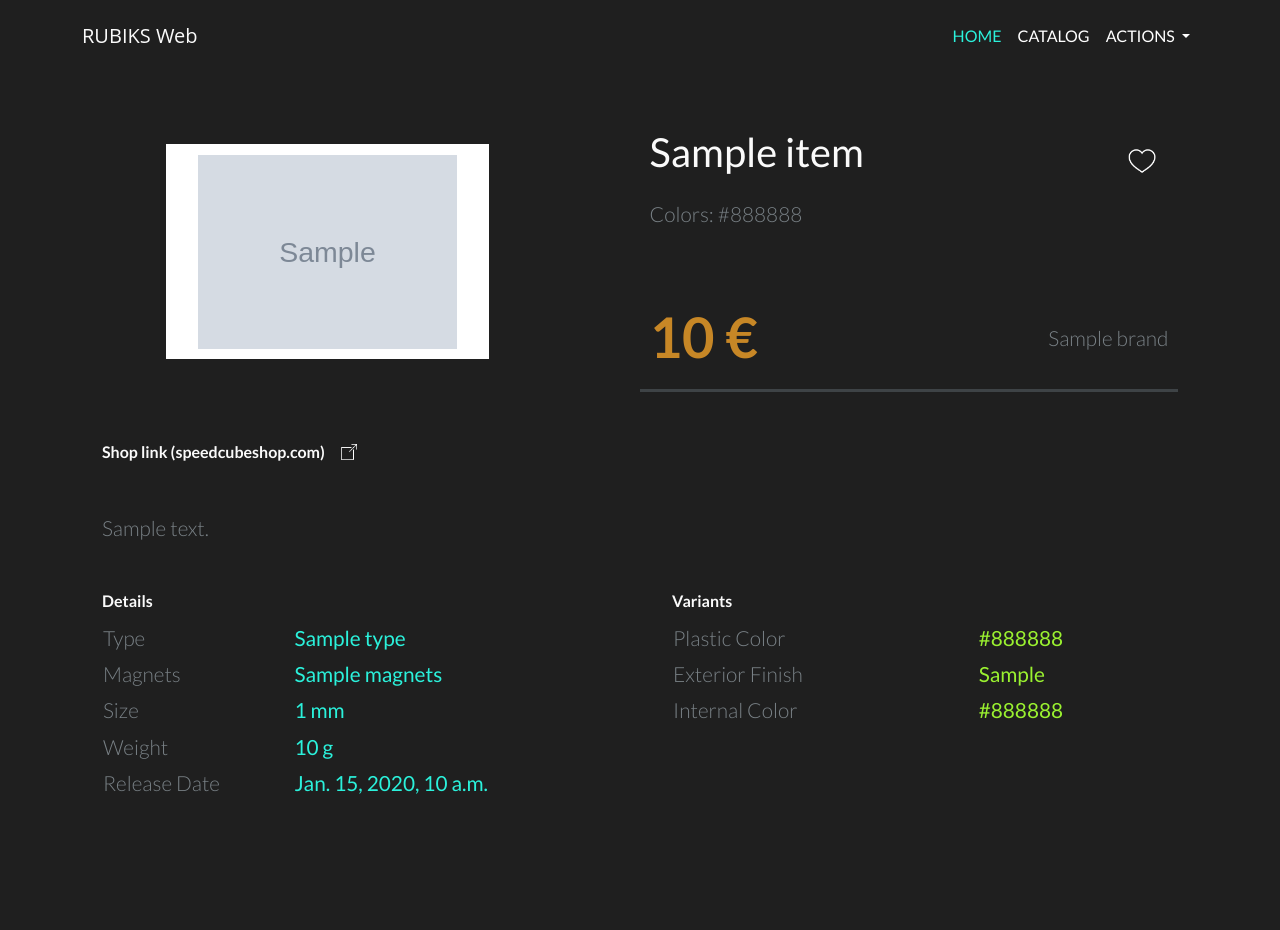
After one commit to ezegonmac/Proyecto-AII, a Django app: template src/main/templates/product_detail.html in a window 1280 px wide. The commit adds this page. Run offline with Django 3.2, Linux system fonts and the light colour scheme; the template is opened without the code that fills it: most values are stand-ins (such as "Sample title", 1, 10 or a date in 2020); grey boxes marked "Sample" are stand-in pictures.

Commit message:
Create product detail view

```diff
--- a/src/RubiksWeb/urls.py
+++ b/src/RubiksWeb/urls.py
@@ -13,8 +13,9 @@ urlpatterns = [
     path('recommendedArtists/', views.recommendedArtists),
     path('admin/', admin.site.urls),
     path('styles/', views.styles),
-    path('home/', views.home),
-    path('scraping/', views.scraping),
-    path('search_all/', views.search_all),
-    path('catalog/', views.catalog),
+    path('home/', views.home, name='home'),
+    path('scraping/', views.scraping, name='scraping'),
+    path('search_all/', views.search_all, name='search_all'),
+    path('catalog/', views.catalog, name='catalog'),
+    path('product/<int:id>', views.product_detail, name='product'),
 ]
--- a/src/main/templates/components/navbar.html
+++ b/src/main/templates/components/navbar.html
@@ -17,19 +17,15 @@
               <a class="nav-link active" aria-current="page" href="/home">Home</a>
             </li>
             <li class="nav-item ms-auto">
-              <a class="nav-link" href="#">Features</a>
-            </li>
-            <li class="nav-item ms-auto">
-              <a class="nav-link" href="#">Pricing</a>
+              <a class="nav-link" href="{% url 'catalog' %}">Catalog</a>
             </li>
             <li class="nav-item dropdown ms-auto">
                 <a class="nav-link dropdown-toggle" href="#" role="button" data-bs-toggle="dropdown" aria-expanded="false">
-                    Dropdown link
+                    Actions
                 </a>
                 <ul class="dropdown-menu">
-                    <li><a class="dropdown-item" href="#">Action</a></li>
-                    <li><a class="dropdown-item" href="#">Another action</a></li>
-                    <li><a class="dropdown-item" href="#">Something else here</a></li>
+                    <li><a class="dropdown-item" href="{% url 'scraping' %}">Scrape</a></li>
+                    <li><a class="dropdown-item" href="{% url 'search_all' %}">List all</a></li>
                 </ul>
             </li>
           </ul>
--- a/src/main/templates/components/product_card.html
+++ b/src/main/templates/components/product_card.html
@@ -5,12 +5,12 @@
         <img src="{{item.image}}" alt="{{item.name}}"/>
     </a>
     <div class="product-info">
-        <span class="product-info-top">
-            <a class="product-name" href="{{item.url}}">{{item.name}}</a>
+        <div class="product-info-top">
+            <a class="product-name" href="{% url 'product' item.id %}">{{item.name}}</a>
             <button class="product-like">
                 <img src="{% static 'icons/like-50.png' %}" alt="like">
             </button>
-        </span>
+        </div>
         <p class="product-price">{{item.price}} €</p>
     </div>
 </div>
--- /dev/null
+++ b/src/main/templates/product_detail.html
@@ -0,0 +1,100 @@
+{% extends 'base.html' %}
+
+{% block head %}
+	{% load static %}
+	<link rel="stylesheet" href="{% static 'styles/product_detail.css' %}">
+{% endblock head %}
+
+{% block title %}
+    {{item.name}}
+{% endblock title %}
+
+{% block content %}
+
+<div class="product-top">
+
+    <div class="product-img">
+        <img src="{{item.detail_image}}" alt="">
+    </div>
+
+    <div class="product-info">
+
+        <div class="product-info-top">
+            <a class="product-name" href="{{item.url}}">{{item.short_name}}</a>
+            <button class="product-like">
+                <img src="{% static 'icons/like-50.png' %}" alt="like">
+            </button>
+            <p class="product-primary-variant">Colors: {{item.plastic_colors|join:", "}}</p>
+        </div>
+
+        <div class="product-info-bottom">
+            <p class="product-price">{{item.price}} €</p>
+            <p class="product-brand">{{item.brand}}</p>
+        </div>
+
+    </div>
+
+</div>
+
+<div class="product-bottom">
+
+    <div class="link-section">
+        <a href="{{item.url}}">
+            <p>Shop link (speedcubeshop.com)</p>
+            <img src="{% static 'icons/external-50.png' %}" alt="Redirect to shop page"/>
+        </a>
+    </div>
+
+    <div class="description-section">
+        <p>{{item.description}}</p>
+    </div>
+
+    <div class="extra-section">
+        <div class="details-section">
+            <h4>Details</h4>
+            <table>
+                <tr>
+                    <td>Type</td>
+                    <td>{{item.type}}</td>
+                </tr>
+                <tr>
+                    <td>Magnets</td>
+                    <td>{{item.magnets}}</td>
+                </tr>
+                <tr>
+                    <td>Size</td>
+                    <td>{{item.size}} mm</td>
+                </tr>
+                <tr>
+                    <td>Weight</td>
+                    <td>{{item.weight}} g</td>
+                </tr>
+                <tr>
+                    <td>Release Date</td>
+                    <td>{{item.release_date}}</td>
+                </tr>
+            </table>
+        </div>
+
+        <div class="variants-section">
+            <h4>Variants</h4>
+            <table>
+                <tr>
+                    <td>Plastic Color</td>
+                    <td>{{item.plastic_colors|join:", "}}</td>
+                </tr>
+                <tr>
+                    <td>Exterior Finish</td>
+                    <td>{{item.exterior_finishes|join:", "}}</td>
+                </tr>
+                <tr>
+                    <td>Internal Color</td>
+                    <td>{{item.internal_plastic_colors|join:", "}}</td>
+                </tr>
+            </table>
+        </div>
+
+    </div>
+</div>
+
+{% endblock %}
--- a/src/static/styles/catalog.css
+++ b/src/static/styles/catalog.css
@@ -4,7 +4,6 @@
     grid-template-columns: repeat(5, 1fr);
     grid-gap: 5rem;
     margin: 0 auto;
-    /* max-width: 960px; */
     padding: 3rem;
 }
 
@@ -12,8 +11,6 @@
     display: flex;
     flex-direction: column;
     align-items: stretch;
-    /* justify-content: space-between; */
-    /* width: 220px; */
     border-bottom: 3px solid var(--color-light-gray);
 }
 
--- a/src/static/styles/main.css
+++ b/src/static/styles/main.css
@@ -7,6 +7,7 @@
     --color-black: #050505;
     --color-gray: #1F1F1F;
     --color-light-gray: #3E4346;
+    --color-lighter-gray: #798186;
     --color-lime: #9AF130;
     --color-orange: #F2A128;
     --color-magenta: #F1397D;
@@ -26,6 +27,7 @@ body {
     color: var(--color-white);
     /* Pushes content below fixed-top navbar */
     padding-top: 5em;
+    overflow-x: hidden;
 }
 
 p, h1, h2, h3, h4, h5, h6, a, li, span, div {
--- /dev/null
+++ b/src/static/styles/product_detail.css
@@ -0,0 +1,170 @@
+.product-top {
+    display: flex;
+    align-items: stretch;
+    justify-content: space-between;
+    margin-bottom: 3rem;
+}
+
+.product-img {
+    width: 30%;
+    aspect-ratio: 12/8;
+    margin-block: 3%;
+    margin-inline: 4rem;
+    display: grid;
+    place-items: center;
+    background-color: white;
+}
+
+.product-img > img{
+    width: 80%;
+    object-fit: cover;
+    object-position: center;
+}
+
+.product-info {
+    width: 50%;
+    display: flex;
+    flex-direction: column;
+    justify-content: space-between;
+    padding: 0.6rem;
+    border-bottom: 3px solid var(--color-light-gray);
+}
+
+.product-info-top {
+    display: flex;
+    align-items: start;
+    margin-bottom: 1em;
+    flex-wrap: wrap;
+}
+
+.product-name {
+    width: 90%;
+    text-decoration: none;
+    font-size: 2.5rem;
+    margin-bottom: 0.4em;
+}
+
+.product-name:hover {
+    color: var(--color-lime);
+}
+
+.product-like {
+    width: 5%;
+    display: grid;
+    place-items: center;
+    aspect-ratio: 1/1;
+    background-color: transparent;
+    border: none;
+    margin: auto;
+}
+
+.product-like > img {
+    width: 100%;
+    cursor: pointer;
+    scale: 2;
+}
+
+.product-primary-variant {
+    width: 100%;
+    color: var(--color-lighter-gray);
+    font-size: 1.3rem;
+}
+
+.product-info-bottom {
+    display: flex;
+    align-items: center;
+    justify-content: space-between;
+}
+
+.product-price {
+    font-size: 3.5rem;
+    color: var(--color-orange);
+    font-weight: bold;
+    opacity: 0.8;
+}
+
+.product-brand {
+    color: var(--color-lighter-gray);
+    font-size: 1.3rem;
+}
+
+.product-bottom {
+    display: flex;
+    flex-direction: column;
+    justify-content: space-between;
+    align-items: flex-start;
+    margin-bottom: 3rem;
+}
+
+.product-bottom > div {
+    margin-bottom: 3rem;
+}
+
+.description-section {
+    width: 100%;
+}
+
+.description-section p {
+    font-size: 1.3rem;
+    color: var(--color-lighter-gray);
+    text-align: justify;
+    font-weight: 200;
+}
+
+.link-section a {
+    display: flex;
+    text-decoration: none;
+}
+
+.link-section a > p {
+    font-weight: bold;
+}
+
+.link-section a > img {
+    width: 1em;
+    height: 1em;
+    margin-block: auto;
+    margin-left: 1rem;
+}
+
+.extra-section {
+    display: flex;
+    flex-direction: row;
+    justify-content: space-between;
+    align-items: flex-start;
+    width: 100%;
+    gap: 4rem;
+}
+
+.extra-section > div {
+    width: 50%;
+}
+
+.details-section h4, .variants-section h4 {
+    font-size: 1rem;
+    font-weight: bold;
+    margin-bottom: 0.5rem;
+}
+
+.details-section table, .variants-section table {
+    width: 100%;
+    border-spacing: 0 0.2rem;
+    border-collapse: separate;
+    font-weight: 200;
+}
+
+.details-section tr, .variants-section tr {
+    font-size: 1.3rem;
+    color: var(--color-lighter-gray);
+    width: 50%;
+}
+
+.details-section td:nth-child(2) {
+    color: var(--color-cyan);
+    font-weight: 400;
+}
+
+.variants-section td:nth-child(2) {
+    color: var(--color-lime);
+    font-weight: 400;
+}
```
Also changed, not shown: src/main/index.py (+15 -1 lines), src/main/views.py (+6 -1 lines), src/static/icons/external-50.png (added), 3 other files.
